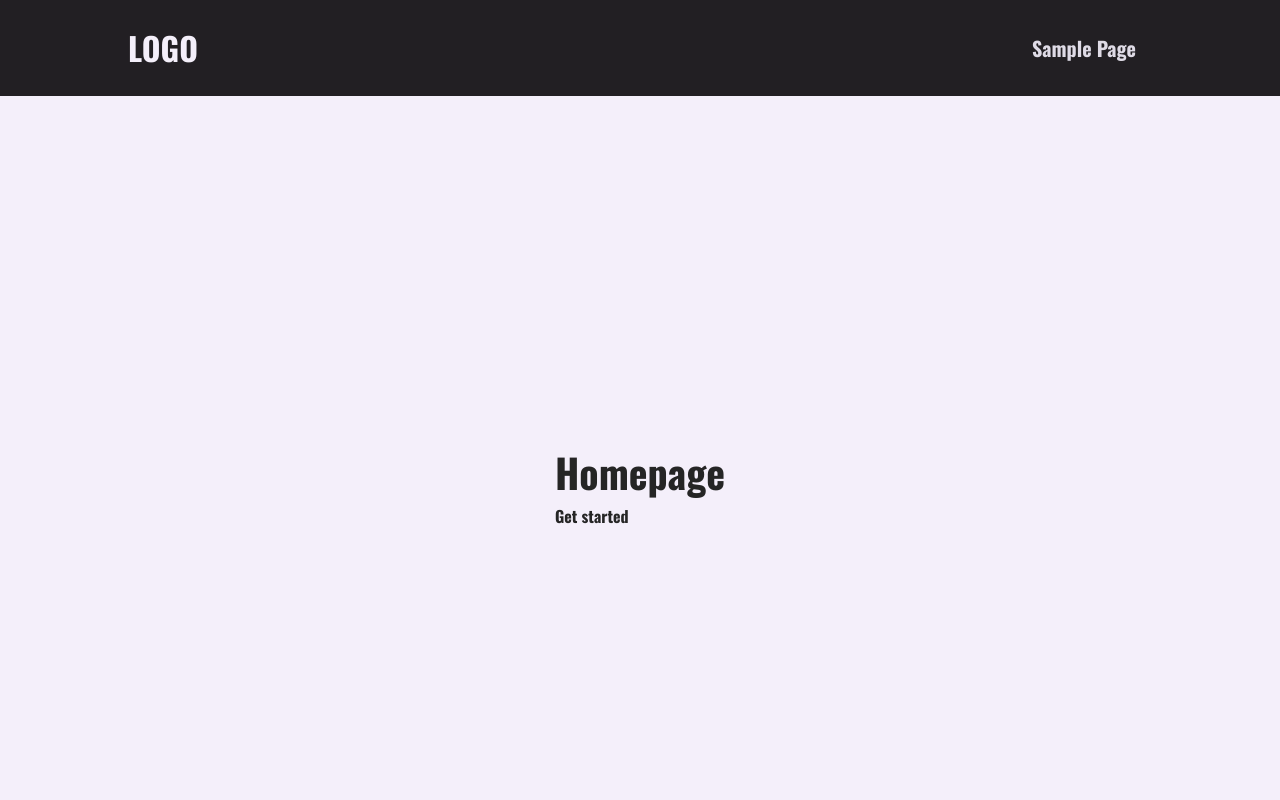
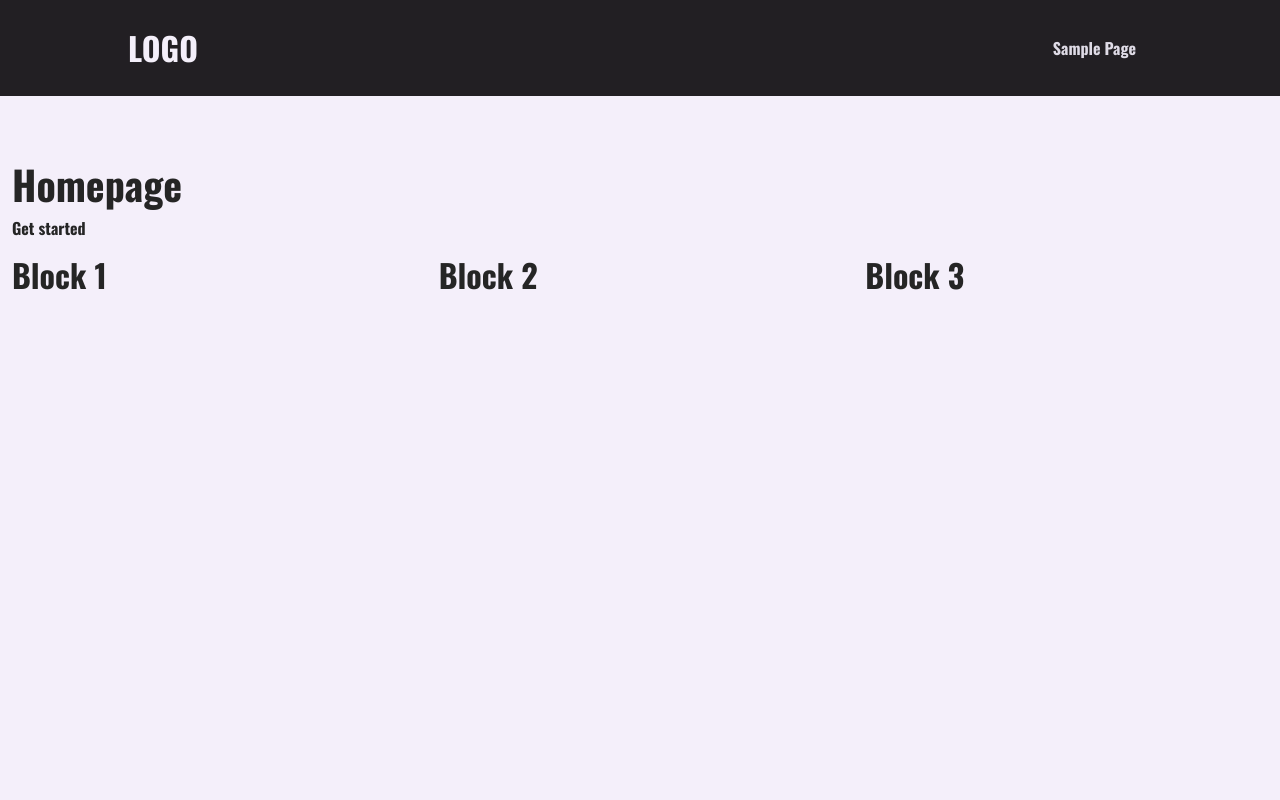
Before and after one commit to PavelKovalchuk/lang-self-learn, a Next.js app: page / in a window 1280 px wide. Shown: the top 800 px of the page. Built offline with nearby package versions, Linux system fonts and the light colour scheme.

Commit message:
styles structure

```diff
--- a/components/layout/Layout/Layout.tsx
+++ b/components/layout/Layout/Layout.tsx
@@ -10,7 +10,7 @@ const Layout: FC<IPropsLayout> = (props) => {
   return (
     <Fragment>
       <MainNavigation />
-      <main>{props.children}</main>
+      <main className={styles.main}>{props.children}</main>
       <footer className={styles.footer}>
         <div>
           Footer
--- a/components/layout/Layout/layout.module.scss
+++ b/components/layout/Layout/layout.module.scss
@@ -1,13 +1,20 @@
-.container {
-  padding: 0 2rem;
-}
+@import '~styles/base';
 
 .main {
   min-height: 100vh;
   padding: 4rem 0;
+}
+
+.footer {
+  display: flex;
   flex: 1;
-  display: flex;
-  flex-direction: column;
+  padding: 2rem 0;
+  border-top: 1px solid var(--color-grey-200);
   justify-content: center;
   align-items: center;
 }
+
+.logo {
+  height: 1em;
+  margin-left: 0.5rem;
+}
--- a/components/layout/Logo/logo.module.scss
+++ b/components/layout/Logo/logo.module.scss
@@ -1,7 +1,4 @@
-/* @use '~bootstrap/scss/bootstrap';
-@use '~bootstrap/scss/functions';
-@use '~bootstrap/scss/variables';
-@use '~bootstrap/scss/mixins'; */
+@import '~styles/base';
 
 .logo {
   text-transform: uppercase;
@@ -11,14 +8,8 @@
   color: var(--color-grey-50);
 }
 
-@media (min-width: 768px) {
+@include media-breakpoint-up(md) {
   .logo {
     font-size: var(--size-8);
   }
 }
-
-/* @include media-breakpoint-up(sm) {
-  .logo {
-    font-size: var(--size-8);
-  }
-} */
--- a/components/layout/MainNavigation/main-navigation.module.scss
+++ b/components/layout/MainNavigation/main-navigation.module.scss
@@ -1,3 +1,5 @@
+@import '~styles/base';
+
 .header {
   width: 100%;
   height: 6rem;
@@ -6,37 +8,39 @@
   justify-content: space-between;
   align-items: center;
   padding: 0 10%;
-}
 
-.header ul {
+  ul {
     list-style: none;
     display: flex;
     align-items: baseline;
     margin: 0;
     padding: 0;
+
+    li {
+      margin: 0 var(--size-4);
+
+      a {
+        color: var(--color-grey-100);
+        font-size: var(--size-4);
+
+        &:hover,
+        &:active,
+        &.active {
+          color: var(--color-grey-200);
+        }
+      }
+    }
+  }
 }
 
-.header li {
-  margin: 0 var(--size-4);
-}
+@include media-breakpoint-up(md) {
+  .header {
+    ul {
+      gap: 0.5rem;
 
-.header a {
-  color: var(--color-grey-100);
-  font-size: var(--size-4);
-}
-
-.header a:hover,
-.header a:active,
-.header a.active {
-  color: var(--color-grey-200);
-}
-
-@media (min-width: 768px) {
-  .header ul {
-    gap: 0.5rem;
-  }
-
-  .header a {
+      a {
         font-size: var(--size-5);
       }
     }
+  }
+}
--- a/pages/_app.tsx
+++ b/pages/_app.tsx
@@ -1,12 +1,17 @@
 import { useEffect } from 'react';
 import type { AppProps } from 'next/app';
+import SSRProvider from 'react-bootstrap/SSRProvider';
 
 import 'styles/globals.scss';
 
 export default function App({ Component, pageProps }: AppProps) {
-  useEffect(() => {
+  /*  useEffect(() => {
     require('bootstrap/dist/js/bootstrap.bundle.min.js');
-  }, []);
+  }, []); */
 
-  return <Component {...pageProps} />;
+  return (
+    <SSRProvider>
+      <Component {...pageProps} />
+    </SSRProvider>
+  );
 }
--- a/pages/index.module.scss
+++ b/pages/index.module.scss
@@ -1,27 +1,3 @@
-.container {
-  padding: 0 2rem;
+.home-page-container {
+  position: relative;
 }
-
-.main {
-  min-height: 100vh;
-  padding: 4rem 0;
-  flex: 1;
-  display: flex;
-  flex-direction: column;
-  justify-content: center;
-  align-items: center;
-}
-
-.footer {
-  display: flex;
-  flex: 1;
-  padding: 2rem 0;
-  border-top: 1px solid #eaeaea;
-  justify-content: center;
-  align-items: center;
-}
-
-.logo {
-  height: 1em;
-  margin-left: 0.5rem;
-}
--- a/pages/index.tsx
+++ b/pages/index.tsx
@@ -1,9 +1,8 @@
 import { NextPage } from 'next';
-
+import Head from 'next/head';
 import Container from 'react-bootstrap/Container';
 import Row from 'react-bootstrap/Row';
 import Col from 'react-bootstrap/Col';
-import Head from 'next/head';
 
 import Layout from 'components/layout/Layout';
 
@@ -14,22 +13,37 @@ interface IPropsHomePage {}
 const HomePage: NextPage<IPropsHomePage> = (props) => {
   return (
     <Layout>
-      <div className={styles.container}>
       <Head>
         <title>Home</title>
         <meta name="description" content="Generated by create next app" />
         <link rel="icon" href="/favicon.ico" />
       </Head>
 
-        <Container fluid className={styles.main}>
+      <Container fluid className={styles['home-page-container']}>
         <Row>
           <Col sm={12}>
+            <div>
               <h1>Homepage</h1>
               <p>Get started</p>
+            </div>
+          </Col>
+          <Col sm={4}>
+            <div>
+              <h2>Block 1</h2>
+            </div>
+          </Col>
+          <Col sm={4}>
+            <div>
+              <h2>Block 2</h2>
+            </div>
+          </Col>
+          <Col sm={4}>
+            <div>
+              <h2>Block 3</h2>
+            </div>
           </Col>
         </Row>
       </Container>
-      </div>
     </Layout>
   );
 };
--- /dev/null
+++ b/styles/base.scss
@@ -0,0 +1,3 @@
+@import '~bootstrap/scss/_functions';
+@import '~bootstrap/scss/_variables';
+@import '~bootstrap/scss/_mixins';
```
Lines whose indentation alone changed are shown as unchanged.
